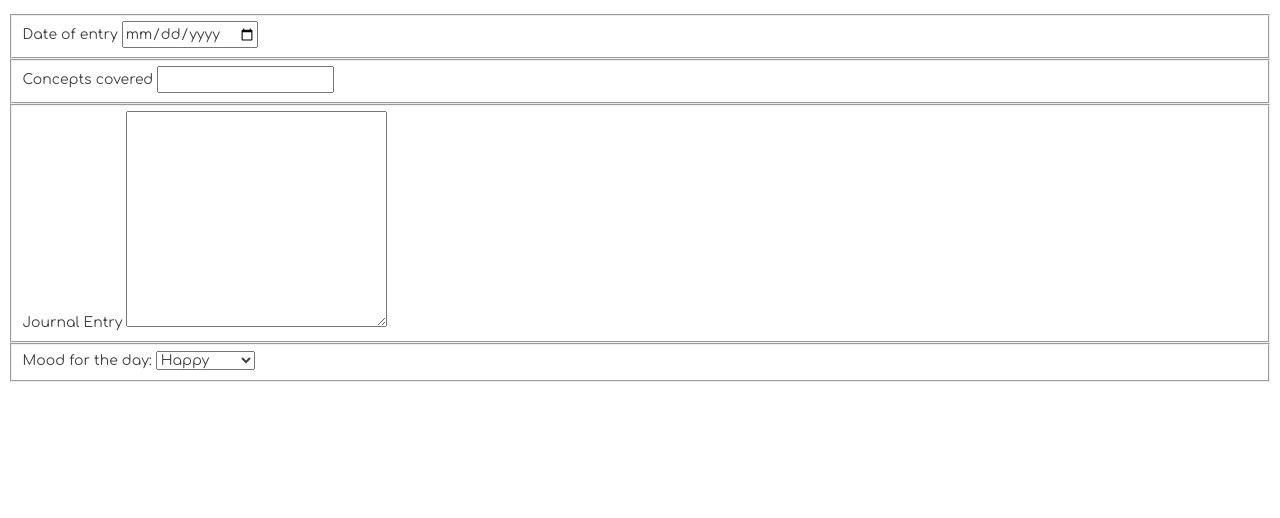
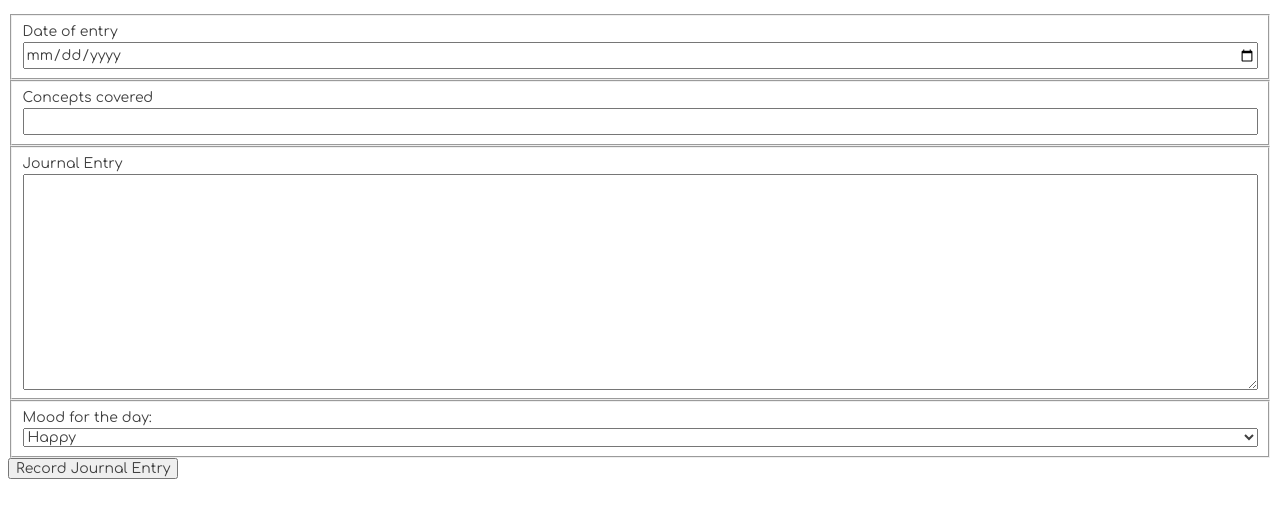
Before and after one commit to JaynaLeitze/daily-journal, a plain HTML site: page index.html in a window 1280 px wide. Shown: the part 52-570 px from the top of the page. Drawn offline with Linux system fonts and the light colour scheme; a web font is replaced by a local one.

Commit message:
add css flexbox, direction to form elements

```diff
--- a/index.html
+++ b/index.html
@@ -9,21 +9,21 @@
     <body>
         <h2>Daily Journal</h2>
       <form action="daily__journal">
-          <fieldset>
+          <fieldset class="journal__date">
               <label for="journalDate">Date of entry</label>
               <input type="date" name="journalDate" id="journalDate">
           </fieldset>
 
-          <fieldset>
+          <fieldset class="concepts">
               <label for="concepts">Concepts covered</label>
                 <input type="text">
           </fieldset>
 
-        <fieldset>
+        <fieldset class="journal__entry">
             <label for="journalEntry">Journal Entry</label>
             <textarea name="entry" id="entry" cols="30" rows="10"></textarea>
         </fieldset>
-        <fieldset>
+        <fieldset class="moods">
             <label for="mood">Mood for the day:</label>
             <select id="moods">
                 <option value="happy">Happy</option>
@@ -33,6 +33,9 @@
               </select>
         </fieldset>
 
+            <input type="button" value="Record Journal Entry">
+
+
     </form>
 
 
--- a/styles/main.css
+++ b/styles/main.css
@@ -21,3 +21,7 @@ h1,h2,h3,h4,h5,h6 {
 .daily__journal {
 	display:flex;
 }
+fieldset {
+	display:flex;
+	flex-direction: column;
+}
```
